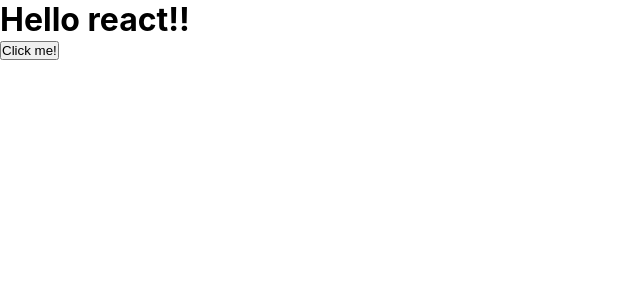
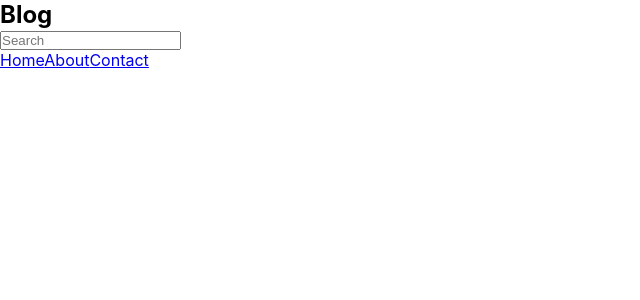
Before and after one commit to Nicolaas0/mini-micro-blog, a React (Create React App) app: page / in a window 1280 px wide. Shown: the top 300 px of the page, without its empty margins (0-640 px from the left). Built offline with nearby package versions, Linux system fonts and the light colour scheme.

Commit message:
nested class for content and nav

```diff
--- a/src/App.js
+++ b/src/App.js
@@ -1,15 +1,13 @@
 import React from 'react';
+import Navbar from './navbar';
 
 function app() {
+  return (
+    <div className='App'>
+      <Navbar />
+      <div className='content'>
 
-  function hello() {
-    console.log('Hello!');
-  }
-
-  return (
-    <div className='app'>
-      <h1>Hello react!!</h1>
-      <button onClick={hello}>Click me!</button>
+      </div>
     </div>
   );
 }
```
